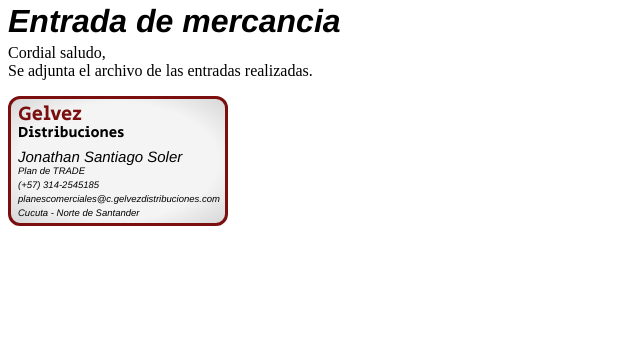
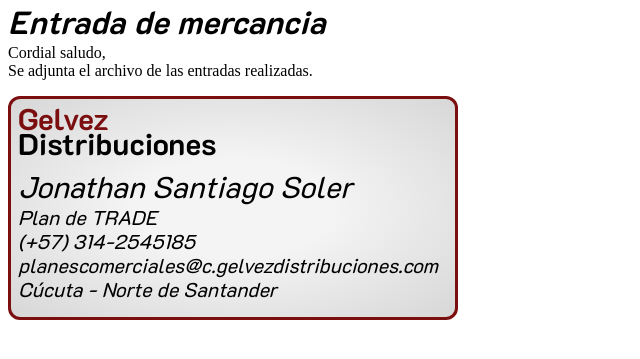
Before and after one commit to IIpapuII/SendEmailAutomatic, a Python web app: template scripts/templates/goodsReceipt.html in a window 1280 px wide. Shown: the top 359 px of the page, without its empty margins (0-640 px from the left). Run offline with Jinja, Linux system fonts and the light colour scheme; the template is opened without the code that fills it, so the values that code supplies are empty.

Commit message:
Actualicion en CSS de template goodsReceipt

```diff
--- a/scripts/templates/goodsReceipt.html
+++ b/scripts/templates/goodsReceipt.html
@@ -3,11 +3,11 @@
 <head>
     <link rel="preconnect" href="https://fonts.googleapis.com">
     <link rel="preconnect" href="https://fonts.gstatic.com" crossorigin>
-    <link href="https://fonts.googleapis.com/css2?family=Secular+One&display=swap" rel="stylesheet">
+    <link href="https://fonts.googleapis.com/css2?family=K2D:wght@400;700&display=swap" rel="stylesheet">
 
     <style>
         .text {
-            font-family:'Franklin Gothic Medium', 'Arial Narrow', Arial, sans-serif;
+            font-family:'K2D', sans-serif;
             font-style: italic;
             line-height: 1px;
             color: black;
@@ -17,54 +17,51 @@
             color:#7B0F10;
         }
 
-        #sub {
-            font-size: 15px;
-        }
-
         #box {
             border: 3px;
             border-color: #7B0F10;
             border-style: solid;
-            height: 110px;
-            width: 200px;
+            height: auto;
+            width: 430px;
             padding: 7px;
             border-radius: 12px;
             background: radial-gradient(#F4F4F4 100px,#D7D7D7);
         }
 
         #logo {
-            font-family: 'Secular One', sans-serif;
-            font-size: 20px;
+            font-family: 'K2D', sans-serif;
+            font-size: 30px;
             margin-top: 0px;
-            margin-bottom: 15px;
-            line-height: 17px;
+            margin-bottom: 30px;
+            line-height: 25px;
             text-align: left;
+            font-weight: bolder;
         }
 
         #name {
-            font-size: 15px;
+            font-size: 30px;
             margin-top: 8px;
-            margin-bottom: 13px;
+            margin-bottom: 30px;
         }
 
         #phone_number {
-            font-size: 9.5px;
-            margin-bottom: 13px;
+            font-size: 20px;
+            margin-bottom: 23px;
         }
 
         #plan {
-            font-size: 9.5px;
-            margin-bottom: 13px;
+            font-size: 20px;
+            margin-bottom: 23px;
         }
 
         #email {
-            font-size: 9.5px;
+            font-size: 20px;
             text-decoration: none;
-            margin-bottom: 13px;
+            margin-bottom: 23px;
         }
 
         #place {
-            font-size: 9.5px;
+            font-size: 20px;
         }
     </style>
 </head>
@@ -87,7 +84,7 @@
         <p id="email" class="text">
             planescomerciales@c.gelvezdistribuciones.com
         </p>
-        <p class="text" id="place">Cucuta - Norte de Santander</p>
+        <p class="text" id="place">Cúcuta - Norte de Santander</p>
     </div>
 </body>
 
```
